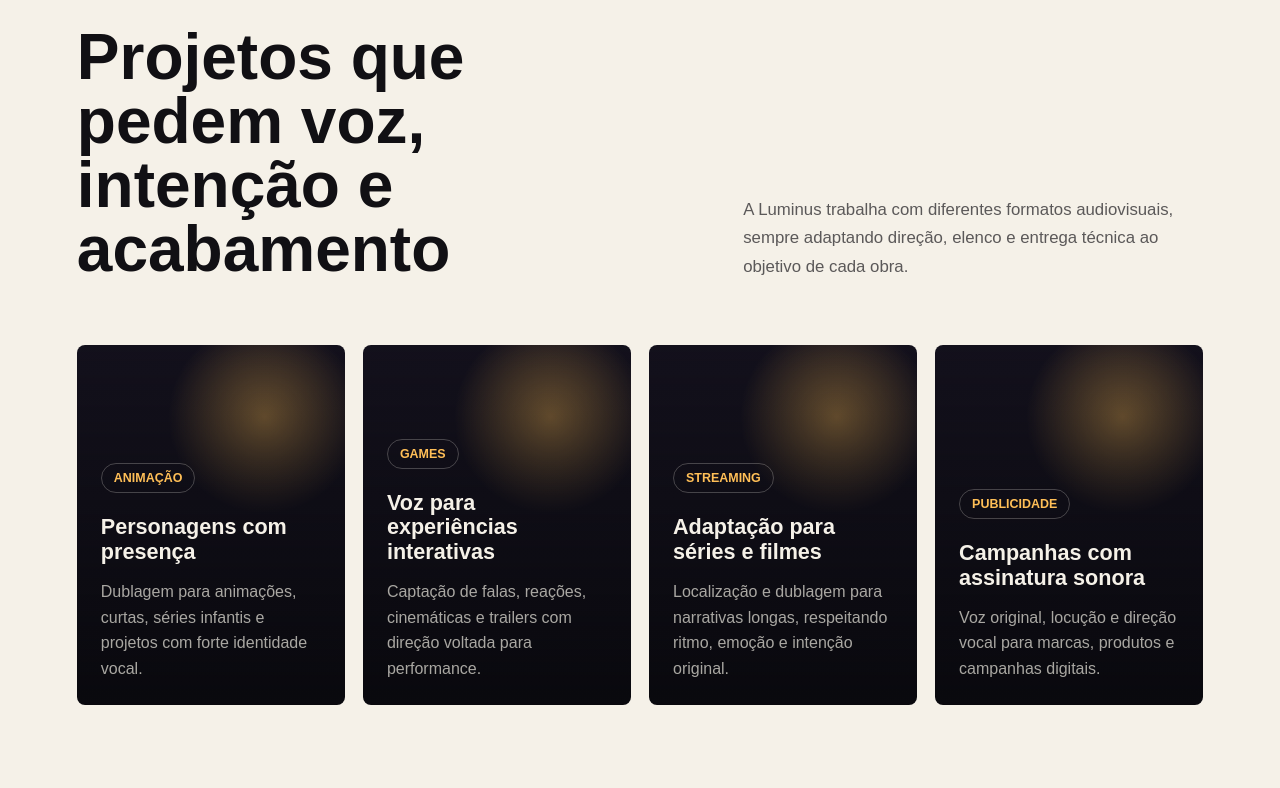
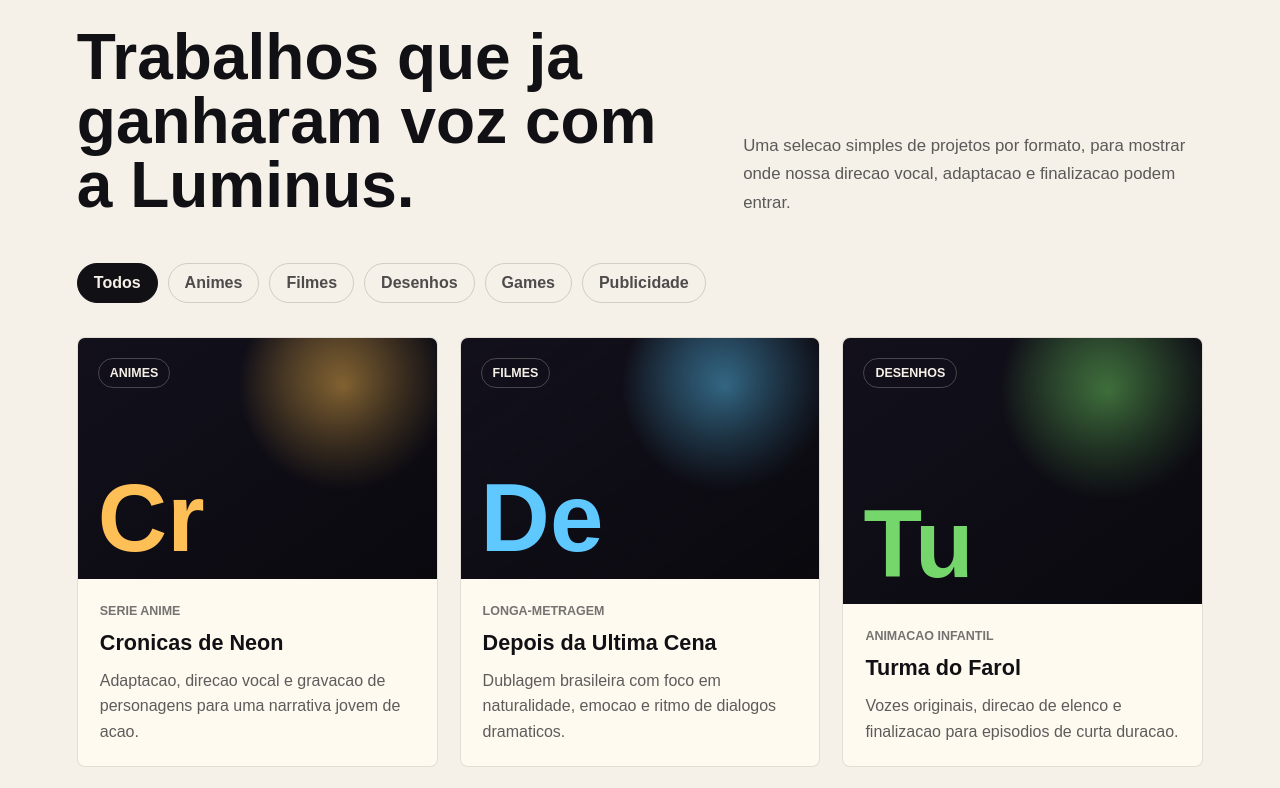
Before and after one commit to Skiither/Luminus_Studio, a React (Vite) app: page / in a window 1280 px wide. Shown: the part 2801-3589 px from the top of the page. Built offline with nearby package versions, Linux system fonts and the light colour scheme.

Commit message:
Add categorized portfolio grid

```diff
--- a/src/Pages/PortfolioPage/PortfolioPage.jsx
+++ b/src/Pages/PortfolioPage/PortfolioPage.jsx
@@ -1,51 +1,22 @@
 import Portfolio from "../../components/Portfolio/Portfolio.jsx";
 import Contact from "../../components/Contact/Contact.jsx";
 import "./PortfolioPage.css";
-
-const formats = [
-    "Séries",
-    "Animação",
-    "Games",
-    "Publicidade",
-    "Instituional",
-    "Streaming",
-    "E-learning",
-    "Trailers",
-];
 
 function PortfolioPage() {
   return (
     <main className="page portfolio-page">
       <section className="page-hero">
-                <p className="section-kicker">Portfólio</p>
+        <p className="section-kicker">Portfolio</p>
 
-                <h1>Voz para diferentes telas, linguagens e públicos.</h1>
+        <h1>Projetos, formatos e vozes em um catalogo simples de navegar.</h1>
 
         <p>
-                    A Luminus atua em projetos que exigem presença vocal, adaptação
-                    cultural e direção artística alinhada ao formato de cada obra.
+          Filtre por categoria para conhecer os tipos de producao que a Luminus
+          pode desenvolver, da dublagem de personagens a campanhas e games.
         </p>
       </section>
 
       <Portfolio />
-
-            <section className="portfolio-formats section-padding">
-                <div className="portfolio-formats-header">
-                    <h2>Formatos que podemos atender.</h2>
-
-                    <p>
-                        Cada projeto tem uma dinâmica própria. por isso, ajustamos fluxo,
-                        casting e entrega técnica conforme o canal, público e objetivo.
-                    </p>
-                </div>
-
-                <div className="portfolio-formats-list">
-                    {formats.map((format) => (
-                        <span key={format}>{format}</span>
-                    ))}
-                </div>
-            </section>
-
       <Contact />
     </main>
   );
--- a/src/components/Portfolio/Portfolio.css
+++ b/src/components/Portfolio/Portfolio.css
@@ -23,48 +23,100 @@
     line-height: 1.7;
 }
 
+.portfolio-filters {
+    display: flex;
+    flex-wrap: wrap;
+    gap: 10px;
+    margin-top: 46px;
+}
+
+.portfolio-filters button {
+    border: 1px solid rgba(17, 16, 20, 0.16);
+    border-radius: 999px;
+    padding: 10px 16px;
+    background: transparent;
+    color: rgba(17, 16, 20, 0.74);
+    font: inherit;
+    font-weight: 800;
+    cursor: pointer;
+    transition: background-color 0.2s ease, color 0.2s ease, border-color 0.2s ease;
+}
+
+.portfolio-filters button:hover,
+.portfolio-filters button.active {
+    border-color: #111014;
+    background: #111014;
+    color: #f5f1e8;
+}
+
 .portfolio-grid {
     display: grid;
-    grid-template-columns: repeat(4, 1fr);
-    gap: 18px;
-    margin-top: 64px;
+    grid-template-columns: repeat(3, 1fr);
+    gap: 22px;
+    margin-top: 34px;
 }
 
 .portfolio-card {
-    min-height: 360px;
+    min-height: 430px;
+    display: grid;
+    grid-template-rows: minmax(220px, 1fr) auto;
+    overflow: hidden;
+    border: 1px solid rgba(17, 16, 20, 0.12);
+    border-radius: 8px;
+    background: #fffaf0;
+    color: #111014;
+}
+
+.portfolio-cover {
+    min-height: 230px;
     display: flex;
     flex-direction: column;
-    justify-content: flex-end;
-    border-radius: 8px;
-    padding: 24px;
-    overflow: hidden;
+    justify-content: space-between;
+    padding: 20px;
     background:
-    linear-gradient(to top, rgba(8, 8, 12, 0.92), rgba(8, 8, 12, 0.18)),
-    radial-gradient(circle at 70% 20%, rgba(255, 191, 87, 0.5), transparent 28%),
-    #15121f;
+        linear-gradient(145deg, rgba(8, 8, 12, 0.2), rgba(8, 8, 12, 0.86)),
+        radial-gradient(circle at 74% 20%, var(--card-accent), transparent 32%),
+        #15121f;
     color: #f5f1e8;
 }
 
-.portfolio-card span {
+.portfolio-cover span {
     width: fit-content;
     border: 1px solid rgba(245, 241, 232, 0.24);
     border-radius: 999px;
-    padding: 7px 12px;
-    color: #ffbf57;
+    padding: 7px 11px;
+    color: #f5f1e8;
     font-size: 0.78rem;
     font-weight: 800;
     text-transform: uppercase;
 }
 
-.portfolio-card h3 {
-    margin-top: 22px;
+.portfolio-cover strong {
+    color: var(--card-accent);
+    font-size: clamp(4rem, 8vw, 6rem);
+    line-height: 0.85;
+}
+
+.portfolio-card-content {
+    padding: 22px;
+}
+
+.portfolio-card-content span {
+    color: rgba(17, 16, 20, 0.58);
+    font-size: 0.78rem;
+    font-weight: 900;
+    text-transform: uppercase;
+}
+
+.portfolio-card-content h3 {
+    margin-top: 12px;
     font-size: 1.35rem;
     line-height: 1.15;
 }
 
-.portfolio-card p {
-    margin-top: 14px;
-    color: rgba(245, 241, 232, 0.68);
+.portfolio-card-content p {
+    margin-top: 12px;
+    color: rgba(17, 16, 20, 0.68);
     line-height: 1.6;
 }
 
@@ -79,12 +131,19 @@
         grid-template-columns: 1fr;
     }
 
+    .portfolio-filters {
+        margin-top: 34px;
+    }
+
+    .portfolio-filters button {
+        flex: 1 1 auto;
+    }
+
     .portfolio-grid {
         grid-template-columns: 1fr;
-        margin-top: 42px;
     }
 
     .portfolio-card {
-        min-height: 300px;
+        min-height: 380px;
     }
 }
--- a/src/components/Portfolio/Portfolio.jsx
+++ b/src/components/Portfolio/Portfolio.jsx
@@ -1,27 +1,60 @@
-import { PortfolioItems } from "../../data/portfolio";
+import { useState } from "react";
+import { portfolioCategories, portfolioItems } from "../../data/portfolio";
 import "./Portfolio.css";
 
 function Portfolio() {
+  const [activeCategory, setActiveCategory] = useState("Todos");
+
+  const filteredItems =
+    activeCategory === "Todos"
+      ? portfolioItems
+      : portfolioItems.filter((item) => item.category === activeCategory);
+
   return (
     <section className="portfolio section-padding" id="portfolio">
       <div className="portfolio-header">
         <div>
-                    <div className="section-kicker">Portfólio</div>
-                    <h2>Projetos que pedem voz, intenção e acabamento</h2>
+          <div className="section-kicker">Portfolio</div>
+          <h2>Trabalhos que ja ganharam voz com a Luminus.</h2>
         </div>
 
         <p>
-                    A Luminus trabalha com diferentes formatos audiovisuais, sempre
-                    adaptando direção, elenco e entrega técnica ao objetivo de cada obra.
+          Uma selecao simples de projetos por formato, para mostrar onde nossa
+          direcao vocal, adaptacao e finalizacao podem entrar.
         </p>
       </div>
 
+      <div className="portfolio-filters" aria-label="Categorias do portfolio">
+        {portfolioCategories.map((category) => (
+          <button
+            className={activeCategory === category ? "active" : ""}
+            type="button"
+            key={category}
+            aria-pressed={activeCategory === category}
+            onClick={() => setActiveCategory(category)}
+          >
+            {category}
+          </button>
+        ))}
+      </div>
+
       <div className="portfolio-grid">
-                {PortfolioItems.map((item) => (
-                    <article className="portfolio-card" key={item.title}>
+        {filteredItems.map((item) => (
+          <article
+            className="portfolio-card"
+            key={item.title}
+            style={{ "--card-accent": item.accent }}
+          >
+            <div className="portfolio-cover" aria-hidden="true">
               <span>{item.category}</span>
+              <strong>{item.title.slice(0, 2)}</strong>
+            </div>
+
+            <div className="portfolio-card-content">
+              <span>{item.type}</span>
               <h3>{item.title}</h3>
               <p>{item.description}</p>
+            </div>
           </article>
         ))}
       </div>
--- a/src/data/portfolio.js
+++ b/src/data/portfolio.js
@@ -1,26 +1,59 @@
-export const PortfolioItems = [
+export const portfolioCategories = [
+  "Todos",
+  "Animes",
+  "Filmes",
+  "Desenhos",
+  "Games",
+  "Publicidade",
+];
+
+export const portfolioItems = [
   {
-        category: "Animação",
-        title: "Personagens com presença",
+    category: "Animes",
+    title: "Cronicas de Neon",
+    type: "Serie anime",
     description:
-        "Dublagem para animações, curtas, séries infantis e projetos com forte identidade vocal."
+      "Adaptacao, direcao vocal e gravacao de personagens para uma narrativa jovem de acao.",
+    accent: "#ffbf57",
+  },
+  {
+    category: "Filmes",
+    title: "Depois da Ultima Cena",
+    type: "Longa-metragem",
+    description:
+      "Dublagem brasileira com foco em naturalidade, emocao e ritmo de dialogos dramaticos.",
+    accent: "#5ec8ff",
+  },
+  {
+    category: "Desenhos",
+    title: "Turma do Farol",
+    type: "Animacao infantil",
+    description:
+      "Vozes originais, direcao de elenco e finalizacao para episodios de curta duracao.",
+    accent: "#75d66b",
   },
   {
     category: "Games",
-    title: "Voz para experiências interativas",
+    title: "Arena Lumen",
+    type: "Game narrativo",
     description:
-        "Captação de falas, reações, cinemáticas e trailers com direção voltada para performance.",
-    },
-    {
-    category: "Streaming",
-    title: "Adaptação para séries e filmes",
-    description:
-        "Localização e dublagem para narrativas longas, respeitando ritmo, emoção e intenção original.",
+      "Captacao de falas, reacoes, chamados de batalha e vozes para personagens jogaveis.",
+    accent: "#b58cff",
   },
   {
     category: "Publicidade",
-    title: "Campanhas com assinatura sonora",
+    title: "Voz de Campanha",
+    type: "Peca comercial",
     description:
-        "Voz original, locução e direção vocal para marcas, produtos e campanhas digitais.",
+      "Locucao, direcao vocal e tratamento de audio para campanha digital de marca.",
+    accent: "#ff7a7a",
+  },
+  {
+    category: "Filmes",
+    title: "Rota 27",
+    type: "Documentario",
+    description:
+      "Narracao, revisao de texto e mixagem de voz para distribuicao em plataformas digitais.",
+    accent: "#f2df6f",
   },
 ];
```
Lines whose indentation alone changed are shown as unchanged.
